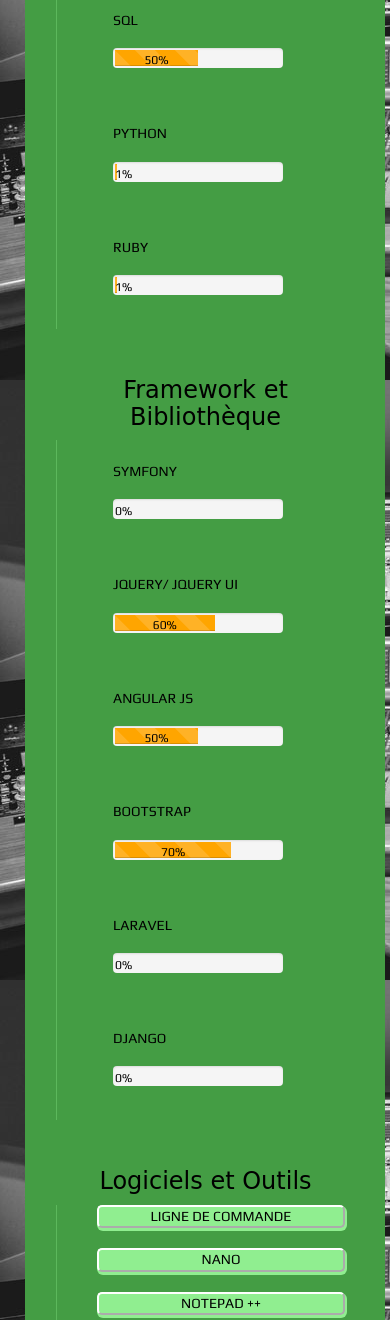
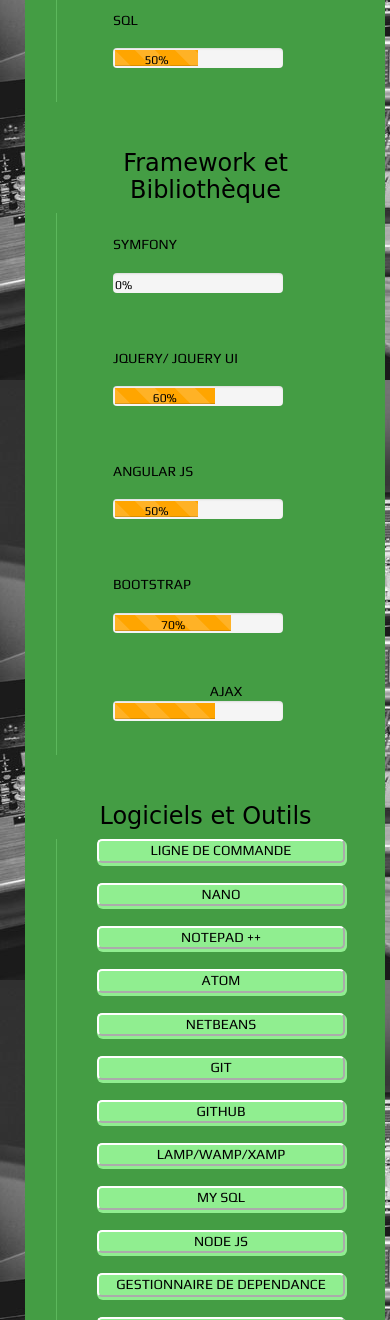
Before and after one commit to WilfriedNguessanBobo/wilfriednguessanbobo.github.io, a plain HTML site: page index.html at #!/competences in a window 390 px wide. Shown: the part 1420-2740 px from the top of the page. Drawn offline with nearby package versions, Linux system fonts and the light colour scheme; files whose address does not match are found by name; a web font is replaced by a local one.

```diff
--- a/assets/partials/competence.html
+++ b/assets/partials/competence.html
@@ -76,27 +76,6 @@
                       </div>
                     </div>
                   </li>
-                  <li><h5>PYTHON</h5><br>
-                    <div class="progress">
-                      <div class="progress-bar progress-bar-striped active" role="progressbar" aria-valuenow="1" aria-valuemin="0" aria-valuemax="100" style="width: 1%">
-                        <span class="">1%</span>
-                      </div>
-                    </div>
-                  </li>
-                  <li><h5>RUBY</h5> <br>
-                    <div class="progress">
-                      <div class="progress-bar progress-bar-striped active" role="progressbar" aria-valuenow="1" aria-valuemin="0" aria-valuemax="100" style="width: 1%">
-                        <span class="">1%</span>
-                      </div>
-                    </div>
-                  </li>
-                  <!--<li>SQL <br>
-                    <div class="progress">
-                      <div class="progress-bar progress-bar-striped active" role="progressbar" aria-valuenow="1" aria-valuemin="0" aria-valuemax="100" style="width: 1%">
-                        <span class="sr-only">1% Complete</span>
-                      </div>
-                    </div>
-                  </li>-->
                 </ul>
               </section>
           </li>
@@ -132,24 +111,10 @@
                     </div>
                   </div>
                 </li>
-                <!--<li>AJAX<br>
+                <li>AJAX<br>
                   <div class="progress">
-                    <div class="progress-bar progress-bar-striped active" role="progressbar" aria-valuenow="20" aria-valuemin="0" aria-valuemax="100" style="width: 20%">
-                      <span class="sr-only">20% Complete</span>
-                    </div>
-                  </div>
-                </li>-->
-                <li><h5>LARAVEL</h5><br>
-                  <div class="progress">
-                    <div class="progress-bar progress-bar-striped active" role="progressbar" aria-valuenow="0" aria-valuemin="0" aria-valuemax="100" style="width: 0%">
-                      <span class="">0%</span>
-                    </div>
-                  </div>
-                </li>
-                <li><h5>DJANGO</h5><br>
-                  <div class="progress">
-                    <div class="progress-bar progress-bar-striped active" role="progressbar" aria-valuenow="0" aria-valuemin="0" aria-valuemax="100" style="width: 0%">
-                      <span class="">0%</span>
+                    <div class="progress-bar progress-bar-striped active" role="progressbar" aria-valuenow="60" aria-valuemin="0" aria-valuemax="100" style="width: 60%">
+                      <span class="sr-only">60% Complete</span>
                     </div>
                   </div>
                 </li>
--- a/index.html
+++ b/index.html
@@ -43,7 +43,7 @@
                       <div><i class="fa fa-2x fa-birthday-cake coord"></i><span> 24 ans</span></div><br>
                       <div><i class="fa fa-2x fa-map-marker coord"></i><span>60400, Noyon</span> </div><br>
                       <div><i class="fa fa-2x fa-briefcase coord"></i><span> Intégrateur Web, UX Designer <br>Développeur full stack junior</span></div><br>
-                      <div ><i class="fa fa-2x fa-mobile coord"></i><span> 06 09 73 02 49</span></div><br>
+                      <div ><i class="fa fa-2x fa-mobile coord"></i><span> 06 51 04 42 93</span></div><br>
                       <div><i class="fa fa-2x fa-envelope coord"></i><span> wilfried.nguessan.bobo@gmail.com</span></div><br>
                       <div><a href="assets/cv_BOBO_Wilfried.pdf" target="_blank"><i class="fa fa-file-pdf-o fa-2x coord"></i><span>Mon cv au format PDF</span></a></div>
                       <div id="opquast"><a href="assets/OC_QWEB2015-BP_TVKYZC(1).pdf" target="_blank"><i class="fa fa-file-pdf-o fa-2x coord"></i><span>Certificat Opquast</span></a></div>
```
Also changed, not shown: 2 other files.
